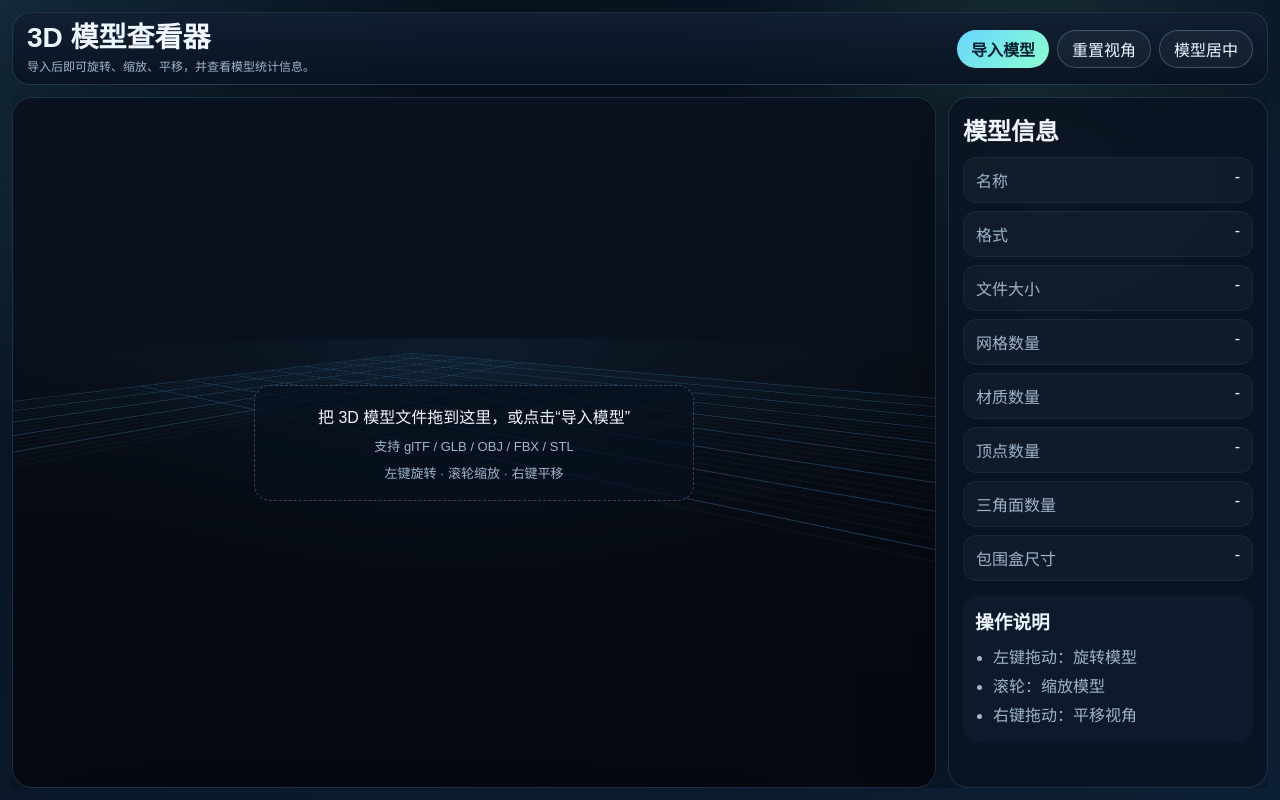
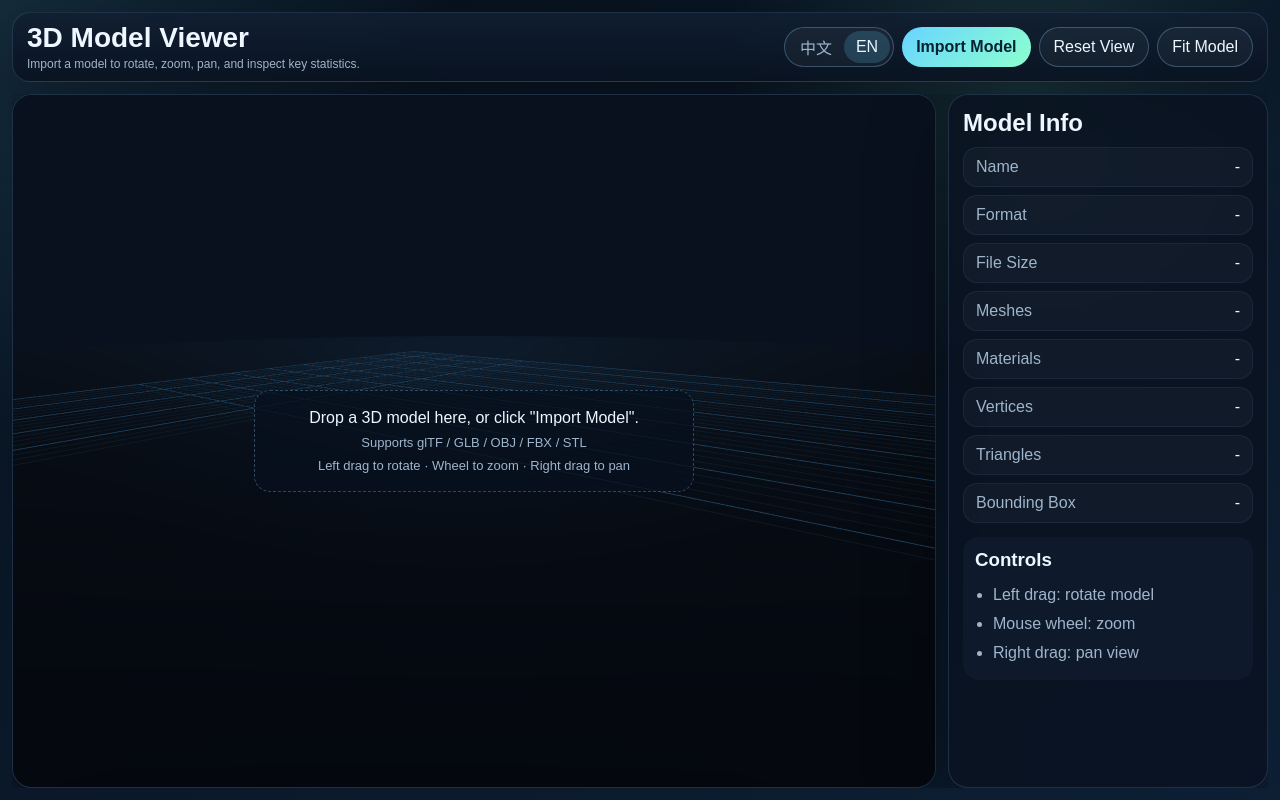
Before and after one commit to dgfnydx/3D-model-browser, a Vue app: page / in a window 1280 px wide. Built offline with nearby package versions, Linux system fonts and the light colour scheme.

Commit message:
feat:增加国际化

```diff
--- a/package.json
+++ b/package.json
@@ -10,7 +10,8 @@
   },
   "dependencies": {
     "three": "^0.165.0",
-    "vue": "^3.5.13"
+    "vue": "^3.5.13",
+    "vue-i18n": "^9.14.0"
   },
   "devDependencies": {
     "@vitejs/plugin-vue": "^5.1.4",
--- a/src/App.vue
+++ b/src/App.vue
@@ -1,8 +1,16 @@
 <script setup>
+import { computed } from 'vue'
+import { useI18n } from 'vue-i18n'
 import AppHeader from './components/AppHeader.vue'
 import ModelInfoPanel from './components/ModelInfoPanel.vue'
 import ModelViewerStage from './components/ModelViewerStage.vue'
 import { useModelViewer } from './composables/useModelViewer'
+import { setLocale } from './i18n'
+
+const { locale, t } = useI18n()
+
+const title = computed(() => t('app.title'))
+const subtitle = computed(() => t('app.subtitle'))
 
 const {
   isDragOver,
@@ -14,15 +22,21 @@ const {
   fitModel,
   showEmptyHint
 } = useModelViewer()
+
+function handleLocaleChange(nextLocale) {
+  setLocale(nextLocale)
+}
 </script>
 
 <template>
   <div class="app-shell">
     <AppHeader
-      title="3D 模型查看器"
-      subtitle="导入后即可旋转、缩放、平移，并查看模型统计信息。"
+      :current-locale="locale"
+      :subtitle="subtitle"
+      :title="title"
       @file-selected="handleFile"
       @fit-model="fitModel"
+      @locale-change="handleLocaleChange"
       @reset-camera="resetCamera"
     />
 
--- a/src/components/AppHeader.vue
+++ b/src/components/AppHeader.vue
@@ -1,7 +1,14 @@
 <script setup>
-const emit = defineEmits(['file-selected', 'fit-model', 'reset-camera'])
+import { useI18n } from 'vue-i18n'
+
+const emit = defineEmits(['file-selected', 'fit-model', 'locale-change', 'reset-camera'])
+const { t } = useI18n()
 
 defineProps({
+  currentLocale: {
+    type: String,
+    required: true
+  },
   title: {
     type: String,
     required: true
@@ -11,6 +18,11 @@ defineProps({
     default: ''
   }
 })
+
+const localeOptions = [
+  { value: 'zh-CN', labelKey: 'language.zhCN' },
+  { value: 'en-US', labelKey: 'language.enUS' }
+]
 
 function onFileChange(event) {
   const file = event.target.files?.[0]
@@ -29,8 +41,21 @@ function onFileChange(event) {
     </div>
 
     <div class="actions">
+      <div class="locale-switch">
+        <button
+          v-for="item in localeOptions"
+          :key="item.value"
+          class="locale-btn"
+          :class="{ active: currentLocale === item.value }"
+          type="button"
+          @click="emit('locale-change', item.value)"
+        >
+          {{ t(item.labelKey) }}
+        </button>
+      </div>
+
       <label class="btn primary">
-        导入模型
+        {{ t('actions.importModel') }}
         <input
           accept=".glb,.gltf,.obj,.fbx,.stl"
           class="hidden-input"
@@ -38,8 +63,8 @@ function onFileChange(event) {
           @change="onFileChange"
         />
       </label>
-      <button class="btn" type="button" @click="emit('reset-camera')">重置视角</button>
-      <button class="btn" type="button" @click="emit('fit-model')">模型居中</button>
+      <button class="btn" type="button" @click="emit('reset-camera')">{{ t('actions.resetCamera') }}</button>
+      <button class="btn" type="button" @click="emit('fit-model')">{{ t('actions.fitModel') }}</button>
     </div>
   </header>
 </template>
@@ -78,6 +103,29 @@ function onFileChange(event) {
   justify-content: flex-end;
   gap: 8px;
   flex: 0 0 auto;
+}
+
+.locale-switch {
+  display: inline-flex;
+  padding: 3px;
+  border: 1px solid var(--line-strong);
+  border-radius: 999px;
+  background: rgba(255, 255, 255, 0.04);
+}
+
+.locale-btn {
+  min-height: 32px;
+  padding: 0 12px;
+  border: none;
+  border-radius: 999px;
+  background: transparent;
+  color: var(--muted);
+  cursor: pointer;
+}
+
+.locale-btn.active {
+  background: rgba(103, 213, 255, 0.18);
+  color: var(--text);
 }
 
 .btn {
--- a/src/components/ModelInfoPanel.vue
+++ b/src/components/ModelInfoPanel.vue
@@ -1,4 +1,9 @@
 <script setup>
+import { computed } from 'vue'
+import { useI18n } from 'vue-i18n'
+
+const { t } = useI18n()
+
 const props = defineProps({
   modelInfo: {
     type: Object,
@@ -6,21 +11,21 @@ const props = defineProps({
   }
 })
 
-const statItems = [
-  { key: 'name', label: '名称' },
-  { key: 'format', label: '格式' },
-  { key: 'size', label: '文件大小' },
-  { key: 'meshes', label: '网格数量' },
-  { key: 'materials', label: '材质数量' },
-  { key: 'vertices', label: '顶点数量' },
-  { key: 'triangles', label: '三角面数量' },
-  { key: 'bounds', label: '包围盒尺寸' }
-]
+const statItems = computed(() => [
+  { key: 'name', label: t('info.name') },
+  { key: 'format', label: t('info.format') },
+  { key: 'size', label: t('info.size') },
+  { key: 'meshes', label: t('info.meshes') },
+  { key: 'materials', label: t('info.materials') },
+  { key: 'vertices', label: t('info.vertices') },
+  { key: 'triangles', label: t('info.triangles') },
+  { key: 'bounds', label: t('info.bounds') }
+])
 </script>
 
 <template>
   <aside class="info-panel">
-    <h2>模型信息</h2>
+    <h2>{{ t('info.title') }}</h2>
 
     <dl class="stats">
       <div v-for="item in statItems" :key="item.key">
@@ -30,11 +35,11 @@ const statItems = [
     </dl>
 
     <section class="help">
-      <h3>操作说明</h3>
+      <h3>{{ t('help.title') }}</h3>
       <ul>
-        <li>左键拖动：旋转模型</li>
-        <li>滚轮：缩放模型</li>
-        <li>右键拖动：平移视角</li>
+        <li>{{ t('help.rotate') }}</li>
+        <li>{{ t('help.zoom') }}</li>
+        <li>{{ t('help.pan') }}</li>
       </ul>
     </section>
   </aside>
--- a/src/components/ModelViewerStage.vue
+++ b/src/components/ModelViewerStage.vue
@@ -1,5 +1,8 @@
 <script setup>
 import { onMounted, ref } from 'vue'
+import { useI18n } from 'vue-i18n'
+
+const { t } = useI18n()
 
 const emit = defineEmits(['file-drop', 'set-drag-over', 'stage-ready'])
 
@@ -50,9 +53,9 @@ onMounted(() => {
     <canvas ref="canvasEl" class="viewer-canvas"></canvas>
 
     <div v-if="showEmptyHint" class="empty-hint">
-      <p>把 3D 模型文件拖到这里，或点击“导入模型”</p>
-      <p class="hint-meta">支持 glTF / GLB / OBJ / FBX / STL</p>
-      <p class="hint-meta">左键旋转 · 滚轮缩放 · 右键平移</p>
+      <p>{{ t('viewer.emptyTitle') }}</p>
+      <p class="hint-meta">{{ t('viewer.supportedFormats') }}</p>
+      <p class="hint-meta">{{ t('viewer.interactions') }}</p>
     </div>
   </section>
 </template>
--- a/src/composables/useModelViewer.js
+++ b/src/composables/useModelViewer.js
@@ -1,11 +1,13 @@
 import { onBeforeUnmount, onMounted, reactive, ref } from 'vue'
 import * as THREE from 'three'
+import { useI18n } from 'vue-i18n'
 import { OrbitControls } from 'three/examples/jsm/controls/OrbitControls.js'
 import { normalizeAndFrameModel } from '../utils/modelTransform'
 import { applyDefaultMaterials, loadModelRoot } from '../utils/modelLoader'
 import { buildModelInfo, collectModelStats, createEmptyModelInfo } from '../utils/modelInfo'
 
 export function useModelViewer() {
+  const { t } = useI18n()
   const isDragOver = ref(false)
   const showEmptyHint = ref(true)
   const modelInfo = reactive(createEmptyModelInfo())
@@ -154,7 +156,7 @@ export function useModelViewer() {
     try {
       const { ext, root } = await loadModelRoot(file)
       if (!viewer.scene || !viewer.camera || !viewer.controls) {
-        throw new Error('查看器尚未初始化完成')
+        throw new Error(t('errors.viewerNotReady'))
       }
 
       applyDefaultMaterials(root)
@@ -170,7 +172,11 @@ export function useModelViewer() {
       showEmptyHint.value = false
     } catch (error) {
       console.error(error)
-      window.alert(`模型加载失败：${error.message}`)
+      const message = error.message === 'unsupported_format'
+        ? t('errors.unsupportedFormat', { format: file?.name?.split('.').pop()?.toUpperCase() || '-' })
+        : error.message
+
+      window.alert(t('errors.loadFailed', { message }))
     }
   }
 
--- /dev/null
+++ b/src/i18n/index.js
@@ -0,0 +1,42 @@
+import { createI18n } from 'vue-i18n'
+import enUS from '../locales/en-US'
+import zhCN from '../locales/zh-CN'
+
+const STORAGE_KEY = 'model-browser-locale'
+const DEFAULT_LOCALE = 'zh-CN'
+const SUPPORTED_LOCALES = ['zh-CN', 'en-US']
+
+function resolveLocale() {
+  const savedLocale = window.localStorage.getItem(STORAGE_KEY)
+  if (SUPPORTED_LOCALES.includes(savedLocale)) {
+    return savedLocale
+  }
+
+  const browserLocale = navigator.language
+  if (SUPPORTED_LOCALES.includes(browserLocale)) {
+    return browserLocale
+  }
+
+  if (browserLocale.toLowerCase().startsWith('zh')) {
+    return 'zh-CN'
+  }
+
+  return DEFAULT_LOCALE
+}
+
+export const i18n = createI18n({
+  legacy: false,
+  locale: resolveLocale(),
+  fallbackLocale: DEFAULT_LOCALE,
+  messages: {
+    'zh-CN': zhCN,
+    'en-US': enUS
+  }
+})
+
+export function setLocale(locale) {
+  if (!SUPPORTED_LOCALES.includes(locale)) return
+
+  i18n.global.locale.value = locale
+  window.localStorage.setItem(STORAGE_KEY, locale)
+}
--- /dev/null
+++ b/src/locales/en-US.js
@@ -0,0 +1,42 @@
+export default {
+  app: {
+    title: '3D Model Viewer',
+    subtitle: 'Import a model to rotate, zoom, pan, and inspect key statistics.'
+  },
+  actions: {
+    importModel: 'Import Model',
+    resetCamera: 'Reset View',
+    fitModel: 'Fit Model'
+  },
+  language: {
+    zhCN: '中文',
+    enUS: 'EN'
+  },
+  viewer: {
+    emptyTitle: 'Drop a 3D model here, or click "Import Model".',
+    supportedFormats: 'Supports glTF / GLB / OBJ / FBX / STL',
+    interactions: 'Left drag to rotate · Wheel to zoom · Right drag to pan'
+  },
+  info: {
+    title: 'Model Info',
+    name: 'Name',
+    format: 'Format',
+    size: 'File Size',
+    meshes: 'Meshes',
+    materials: 'Materials',
+    vertices: 'Vertices',
+    triangles: 'Triangles',
+    bounds: 'Bounding Box'
+  },
+  help: {
+    title: 'Controls',
+    rotate: 'Left drag: rotate model',
+    zoom: 'Mouse wheel: zoom',
+    pan: 'Right drag: pan view'
+  },
+  errors: {
+    loadFailed: 'Failed to load model: {message}',
+    viewerNotReady: 'Viewer is not ready yet',
+    unsupportedFormat: '{format} format is not supported yet'
+  }
+}
--- /dev/null
+++ b/src/locales/zh-CN.js
@@ -0,0 +1,42 @@
+export default {
+  app: {
+    title: '3D 模型查看器',
+    subtitle: '导入后即可旋转、缩放、平移，并查看模型统计信息。'
+  },
+  actions: {
+    importModel: '导入模型',
+    resetCamera: '重置视角',
+    fitModel: '模型居中'
+  },
+  language: {
+    zhCN: '中文',
+    enUS: 'EN'
+  },
+  viewer: {
+    emptyTitle: '把 3D 模型文件拖到这里，或点击“导入模型”',
+    supportedFormats: '支持 glTF / GLB / OBJ / FBX / STL',
+    interactions: '左键旋转 · 滚轮缩放 · 右键平移'
+  },
+  info: {
+    title: '模型信息',
+    name: '名称',
+    format: '格式',
+    size: '文件大小',
+    meshes: '网格数量',
+    materials: '材质数量',
+    vertices: '顶点数量',
+    triangles: '三角面数量',
+    bounds: '包围盒尺寸'
+  },
+  help: {
+    title: '操作说明',
+    rotate: '左键拖动：旋转模型',
+    zoom: '滚轮：缩放模型',
+    pan: '右键拖动：平移视角'
+  },
+  errors: {
+    loadFailed: '模型加载失败：{message}',
+    viewerNotReady: '查看器尚未初始化完成',
+    unsupportedFormat: '暂不支持 {format} 格式'
+  }
+}
--- a/src/main.js
+++ b/src/main.js
@@ -1,5 +1,6 @@
 import { createApp } from 'vue'
 import App from './App.vue'
+import { i18n } from './i18n'
 import './style.css'
 
-createApp(App).mount('#app')
+createApp(App).use(i18n).mount('#app')
--- a/src/utils/modelLoader.js
+++ b/src/utils/modelLoader.js
@@ -48,7 +48,7 @@ export async function loadModelRoot(file) {
     root = new THREE.Group()
     root.add(new THREE.Mesh(geometry, material))
   } else {
-    throw new Error(`暂不支持 ${ext || '该'} 格式`)
+    throw new Error('unsupported_format')
   }
 
   return { ext, root }
```
Also changed, not shown: 1 other file (tests, documents, lock files or other folders).
